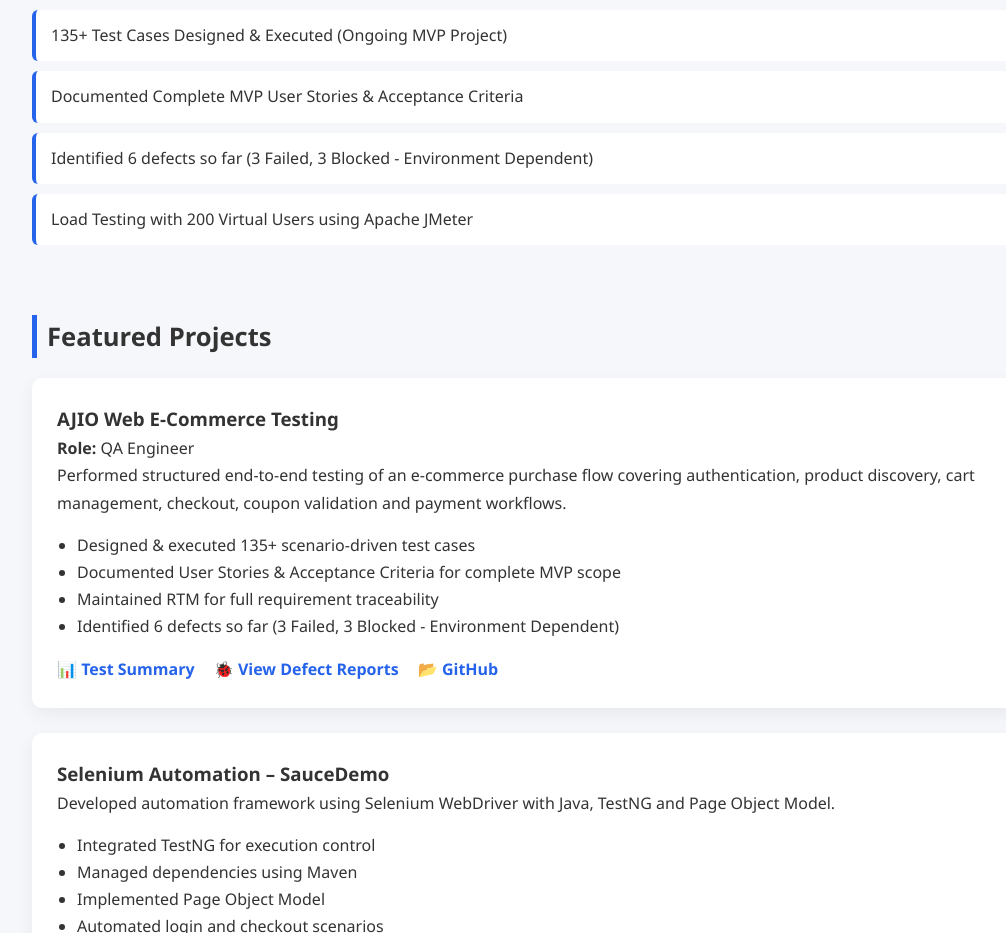
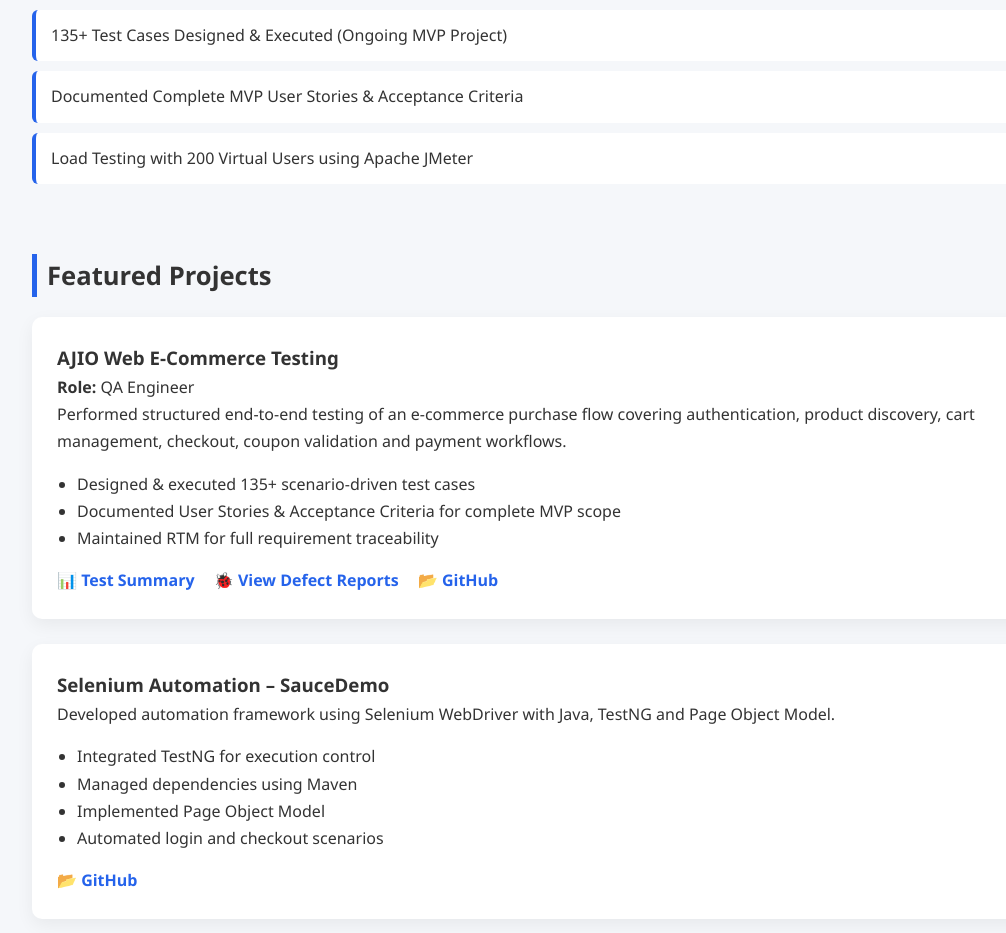
Before and after one commit to bhagyashreeAcharya/bhagyashreeAcharya.github.io, a plain HTML site: page index.html in a window 1280 px wide. Shown: the part 1420-2353 px from the top of the page, without its empty margins (78-1084 px from the left). Drawn offline with Linux system fonts and the light colour scheme.

Commit message:
Update index.html

```diff
--- a/index.html
+++ b/index.html
@@ -95,7 +95,6 @@
     <ul>
         <li>135+ Test Cases Designed & Executed (Ongoing MVP Project)</li>
         <li>Documented Complete MVP User Stories & Acceptance Criteria</li>
-        <li>Identified 6 defects so far (3 Failed, 3 Blocked - Environment Dependent)</li>
         <li>Load Testing with 200 Virtual Users using Apache JMeter</li>
     </ul>
 </section>
@@ -115,7 +114,6 @@
             <li>Designed & executed 135+ scenario-driven test cases</li>
             <li>Documented User Stories & Acceptance Criteria for complete MVP scope</li>
             <li>Maintained RTM for full requirement traceability</li>
-            <li>Identified 6 defects so far (3 Failed, 3 Blocked - Environment Dependent)</li>
         </ul>
 
        <div class="project-links">
```
